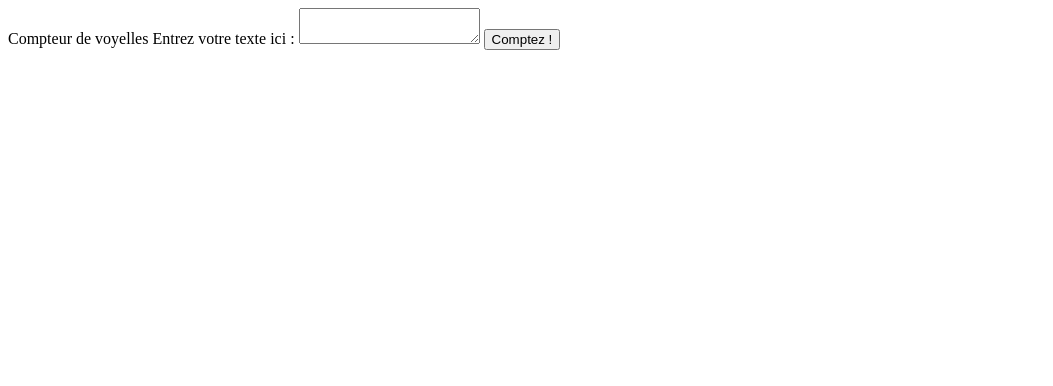
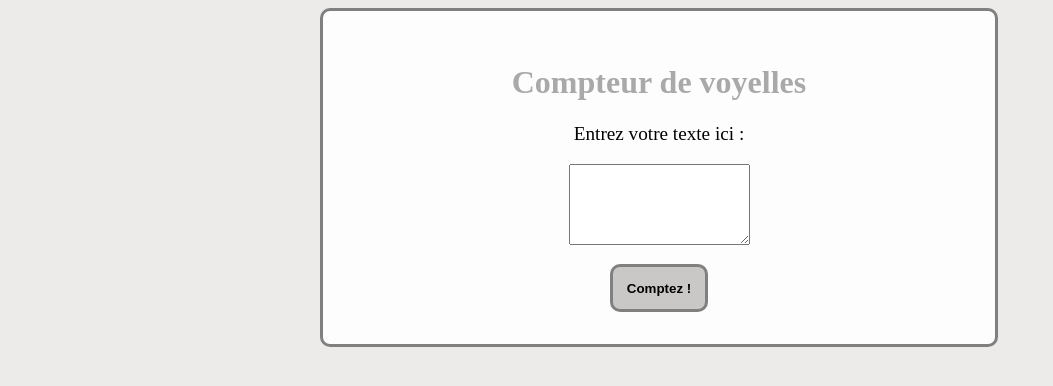
Before and after one commit to NoeePK/CountVowels, a website: page index.html in a window 1280 px wide. Shown: the whole page, without its empty margins (0-1053 px from the left). Drawn offline with Linux system fonts and the light colour scheme.

Commit message:
get error

```diff
--- a/index.html
+++ b/index.html
@@ -9,14 +9,14 @@
 </head>
 <body>
     <form action="get">
-        <caption>Compteur de voyelles</caption>
-        <label for="vowelCounter">Entrez votre texte ici :</label>
-        <textarea name="vowelCounter" id="vowelCounter" required></textarea>
-        <button id="countButton" onclick="CountVowels">Comptez !</button>
+        <h1>Compteur de voyelles</h1>
+        <label for="textToCount">Entrez votre texte ici :</label>
+        <textarea name="textToCount" id="textToCount" rows="5" required></textarea>
+        <button id="countButton">Comptez !</button>
     </form>
 
 
 
-    <script href="script.js"></script>
+    <script src="script.js"></script>
 </body>
 </html>
--- a/index.scss
+++ b/index.scss
@@ -1,8 +1,37 @@
 html {
-    background-color: red;
+    background-color: rgba(233, 230, 230, 0.808);
 }
 
 body {
     width: 50%;
-    background-color: gold;
+    margin-left: 25%;
+    background-color: rgba(255, 255, 255, 0.918);
+    border: 3px solid grey;
+    border-radius: 10px;
+    padding: 2em 1em;
 }
+
+h1 {
+    color: darkgray;
+}
+
+form {
+    display: flex;
+    flex-direction: column;
+    justify-content: center;
+    align-items: center;
+}
+
+label {
+    font-size: 1.2em;
+    padding-bottom: 3%;
+}
+
+#countButton {
+    margin-top: 3%;
+    border: 3px solid grey;
+    background-color: rgba(196, 193, 193, 0.89);
+    border-radius: 10px;
+    padding: 1em 1em;
+    font-weight: bold;
+}
--- a/script.js
+++ b/script.js
@@ -0,0 +1,15 @@
+function countVowels(string) {
+    string = string.toLowerCase();
+    const voyelles = ['a', 'e', 'i', 'o', 'u', 'y'];
+    let vowelsCount = 0;
+
+    for (let letter of string) {
+        if (voyelles.includes(letter)) {
+            vowelsCount ++;
+        }
+    }
+    return vowelsCount;
+
+}
+
+console.log("Votre texte contient"+vowelsCount.value+"voyelles.")
```
Also changed, not shown: compiled/index.css, 1 other file.
